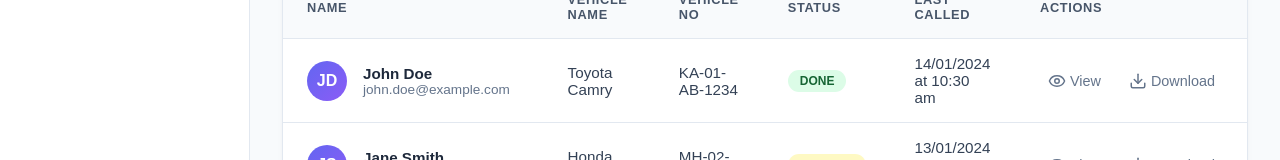
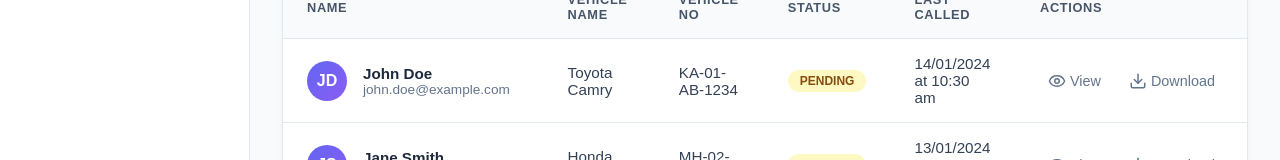
Before and after one commit to pseudo-sm/VoiceAi_Frontend, a React (Vite) app: page /dashboard in a window 1280 px wide. Shown: the part 520-680 px from the top of the page. Built offline with nearby package versions, Linux system fonts and the light colour scheme; a web font is replaced by a local one.

Commit message:
test CI/CD

```diff
--- a/src/components/dashboard/Dashboard.jsx
+++ b/src/components/dashboard/Dashboard.jsx
@@ -63,7 +63,7 @@ const Dashboard = () => {
             phone: '+1 (555) 123-4567',
             vehicleName: 'Toyota Camry',
             vehicleNo: 'KA-01-AB-1234',
-            status: 'Done',
+            status: 'Pending',
             lastCalled: '2024-01-14T10:30:00',
             address: { street: '123 Main St', city: 'Bangalore', state: 'KA', zip: '560001' },
             activityLog: [
```
